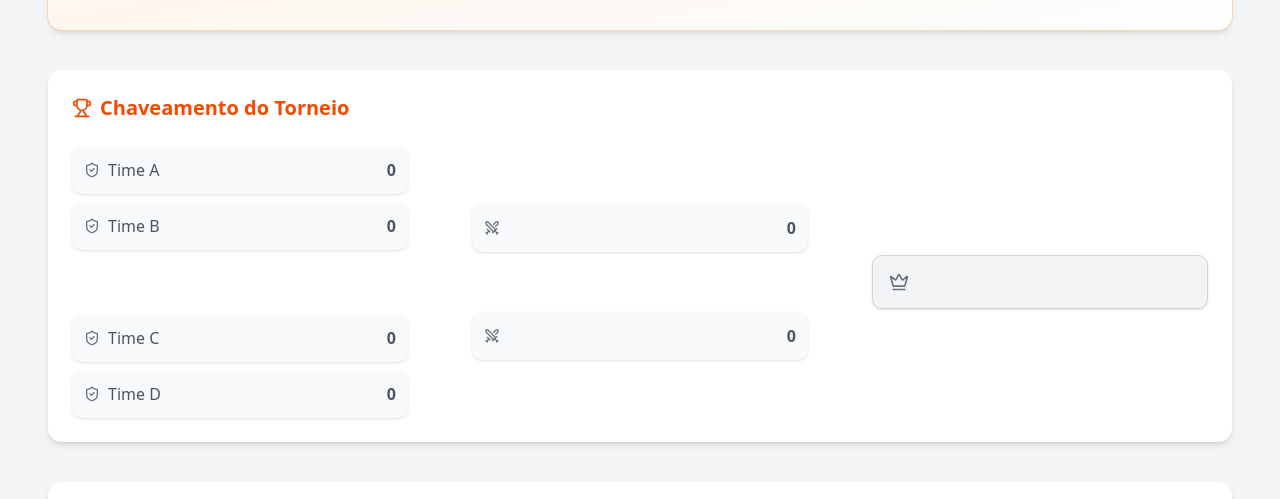
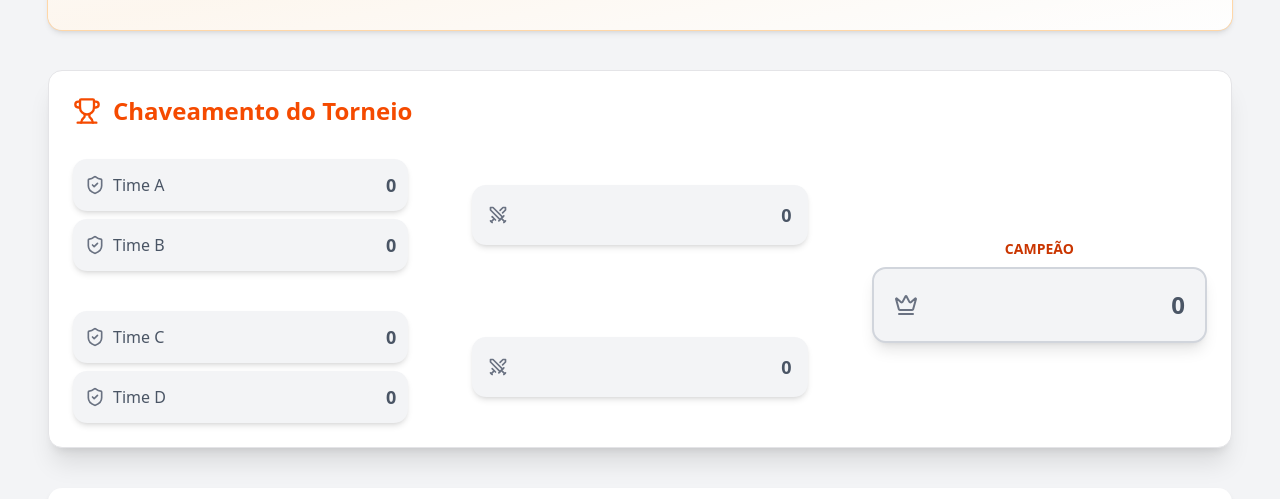
Before and after one commit to deploy-easypanel/rivals_web, a Next.js app: page / in a window 1280 px wide. Shown: the part 744-1243 px from the top of the page. Built offline with nearby package versions, Linux system fonts and the light colour scheme.

Commit message:
feat: enhance Chaveamento component styling and layout for better user experience

```diff
--- a/src/components/Chaveamento.tsx
+++ b/src/components/Chaveamento.tsx
@@ -47,9 +47,9 @@ const defaultState: TorneioState = {
 };
 
 const bgTextColors: Record<CorType, string> = {
-  green: 'bg-green-100 text-green-700',
-  yellow: 'bg-yellow-50 text-yellow-600',
-  gray: 'bg-gray-50 text-gray-600',
+  green: 'bg-green-100 text-green-800',
+  yellow: 'bg-yellow-100 text-yellow-700',
+  gray: 'bg-gray-100 text-gray-600',
 };
 
 const iconColors: Record<CorType, string> = {
@@ -74,14 +74,15 @@ export default function Chaveamento() {
   }, []);
 
   return (
-    <section className="bg-white rounded-xl shadow-md p-6 overflow-x-auto">
-      <h3 className="text-xl font-bold mb-6 flex items-center gap-2 text-orange-600">
-        <Trophy className="w-5 h-5" /> Chaveamento do Torneio
-      </h3>
+    <section className="bg-white rounded-xl shadow-xl p-6 overflow-x-auto border border-zinc-200">
+      <div className="text-2xl font-extrabold mb-8 text-orange-600 flex items-center gap-3">
+        <Trophy className="w-7 h-7 text-orange-600" />
+        Chaveamento do Torneio
+      </div>
 
-      <div className="grid grid-cols-3 gap-x-16 min-w-[700px]">
+      <div className="grid grid-cols-3 gap-x-16 min-w-[800px]">
         {/* Quartas */}
-        <div className="space-y-16">
+        <div className="space-y-10">
           {torneio.quartas.map((jogo, idx) => (
             <div key={idx} className="space-y-2">
               {[jogo.timeA, jogo.timeB].map((time, i) => (
@@ -89,15 +90,15 @@ export default function Chaveamento() {
                   key={i}
                   className={`flex items-center justify-between ${
                     bgTextColors[time.cor]
-                  } p-3 rounded-lg shadow`}
+                  } p-3 rounded-xl shadow-md transition duration-300`}
                 >
-                  <span className="flex items-center gap-2">
+                  <span className="flex items-center gap-2 font-medium">
                     <ShieldCheck
-                      className={`w-4 h-4 ${iconColors[time.cor]}`}
+                      className={`w-5 h-5 ${iconColors[time.cor]}`}
                     />
                     {time.nome}
                   </span>
-                  <span className="font-bold">{time.placar}</span>
+                  <span className="text-lg font-bold">{time.placar}</span>
                 </div>
               ))}
             </div>
@@ -105,35 +106,41 @@ export default function Chaveamento() {
         </div>
 
         {/* Semifinais */}
-        <div className="flex flex-col justify-around py-8 space-y-2">
+        <div className="flex flex-col justify-around space-y-10">
           {torneio.semifinais.map((sf, idx) => (
             <div
               key={idx}
               className={`flex items-center justify-between ${
                 bgTextColors[sf.cor]
-              } p-3 rounded-lg shadow`}
+              } p-4 rounded-xl shadow-md`}
             >
-              <span className="flex items-center gap-2">
-                <Swords className={`w-4 h-4 ${iconColors[sf.cor]}`} />
+              <span className="flex items-center gap-2 font-medium">
+                <Swords className={`w-5 h-5 ${iconColors[sf.cor]}`} />
                 {sf.time}
               </span>
-              <span className="font-bold">{sf.placar}</span>
+              <span className="text-lg font-bold">{sf.placar}</span>
             </div>
           ))}
         </div>
 
         {/* Final */}
-        <div className="flex flex-col justify-center space-y-2">
+        <div className="flex flex-col items-center justify-center">
+          <p className="text-center text-sm text-orange-700 font-semibold mb-2">
+            CAMPEÃO
+          </p>
           <div
-            className={`flex items-center justify-between border p-4 rounded-lg shadow ${
+            className={`flex items-center justify-between w-full max-w-sm p-5 rounded-xl shadow-lg border-2 ${
               torneio.final.cor === 'green'
-                ? 'bg-green-100 border-green-300 text-green-800'
+                ? 'bg-green-50 border-green-400 text-green-800'
                 : 'bg-gray-100 border-gray-300 text-gray-600'
             }`}
           >
-            <span className="flex items-center gap-2 font-bold">
-              <Crown className={`w-5 h-5 ${iconColors[torneio.final.cor]}`} />
+            <span className="flex items-center gap-2 font-bold text-xl">
+              <Crown className={`w-6 h-6 ${iconColors[torneio.final.cor]}`} />
               {torneio.final.time}
+            </span>
+            <span className="text-2xl font-extrabold">
+              {torneio.final.placar}
             </span>
           </div>
         </div>
```
